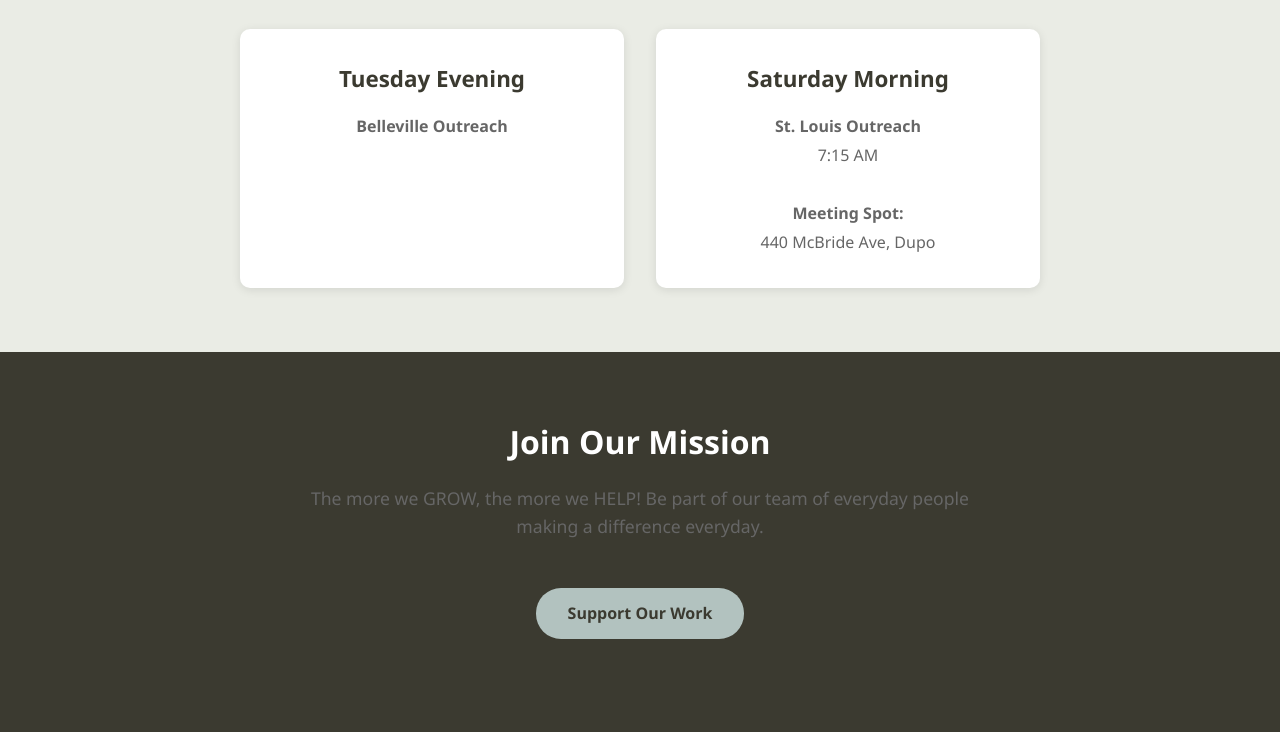
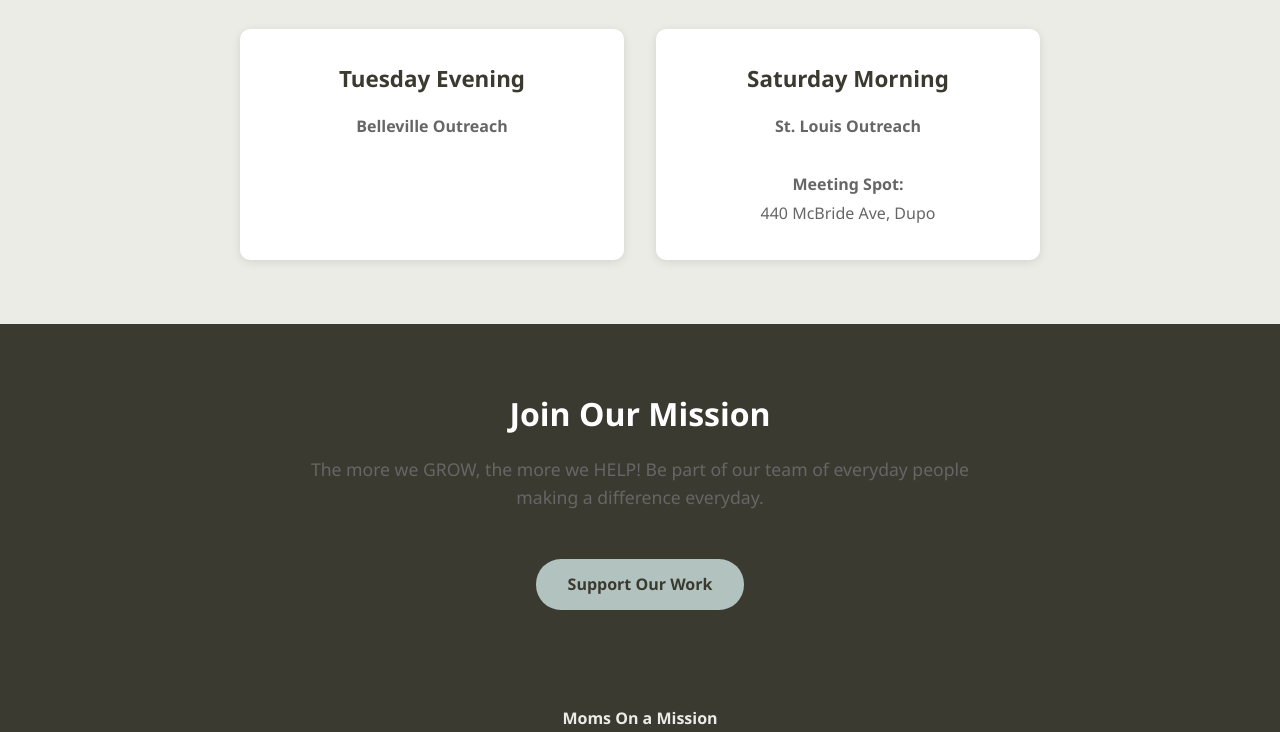
Before and after one commit to Shaun1cus/Moms_Website, a plain HTML site: page missions.html in a window 1280 px wide. Shown: the part 1771-2503 px from the top of the page. Drawn offline with Linux system fonts and the light colour scheme.

Commit message:
Remove 7:15 AM time from St. Louis Outreach

```diff
--- a/missions.html
+++ b/missions.html
@@ -98,7 +98,7 @@
                         </div>
                         <div class="mission-item">
                             <h3>Saturday Morning</h3>
-                            <p><strong>St. Louis Outreach</strong><br>7:15 AM<br><br>
+                            <p><strong>St. Louis Outreach</strong><br><br>
                             <strong>Meeting Spot:</strong><br>440 McBride Ave, Dupo</p>
                         </div>
                     </div>
```
Also changed, not shown: index.html (+0 -1 lines).
